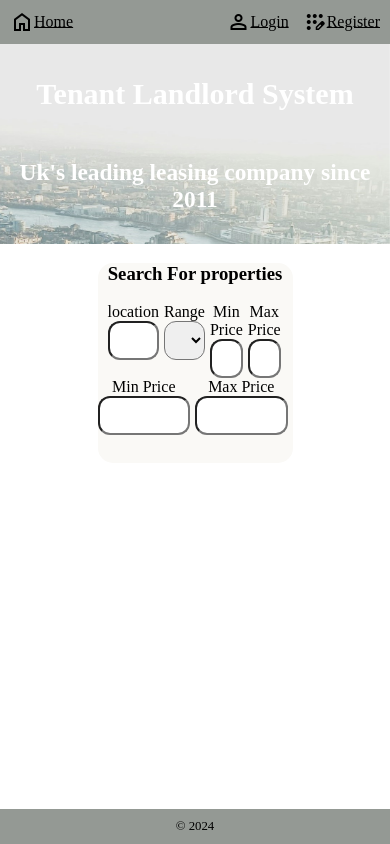
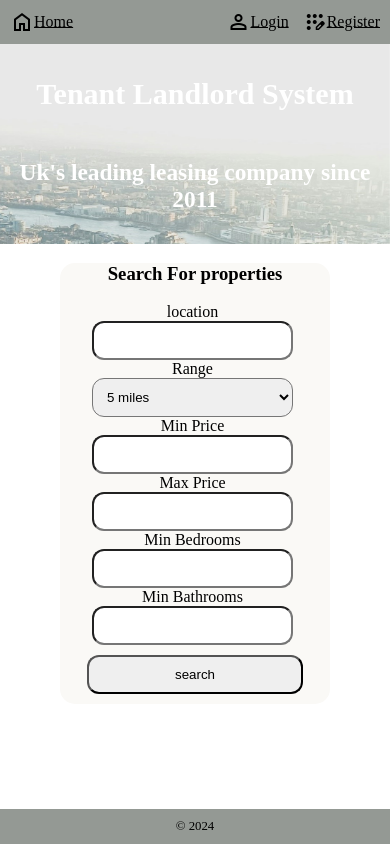
Before and after one commit to Sovietsupporter69/Tenant-landlord-system, a PHP site: page / in a window 390 px wide. Run offline with PHP 8.4, Linux system fonts and the light colour scheme.

Commit message:
search box css mobile

```diff
--- a/htdocs/css/desktop.css
+++ b/htdocs/css/desktop.css
@@ -5,3 +5,15 @@
 .search-box{
     margin-top: -150px;
 }
+.top-search,.left-search-box,.right-search-box,.bottom-search{
+    display: flex;
+    flex-direction: row;
+    margin-left: auto;
+    margin-right: auto;
+}
+.left-search-box{
+    padding-left: 10px;
+}
+.right-search-box{
+    padding-right: 10px;
+}
--- a/htdocs/css/global.css
+++ b/htdocs/css/global.css
@@ -62,6 +62,11 @@ span.material-symbols-outlined {
     margin-right: auto;
     border-radius: 15px;
     text-align: center;
+    min-width: 270px;
+}
+.home-search input[type="submit"]{
+    width: 80%;
+    margin: 10px;
 }
 .home-search input,.home-search select{
     border-radius: 12px;
@@ -79,18 +84,12 @@ span.material-symbols-outlined {
     padding-right: 5px;
     align-items: center;
 }
-.top-search,.left-search-box,.right-search-box,.bottom-search{
+/* .top-search,.left-search-box,.right-search-box,.bottom-search{
     display: flex;
     flex-direction: row;
     margin-left: auto;
     margin-right: auto;
-}
-.left-search-box{
-    padding-left: 10px;
-}
-.right-search-box{
-    padding-right: 10px;
-}
+} */
 #location{
     width: 100%;
 }
--- a/htdocs/index.php
+++ b/htdocs/index.php
@@ -46,14 +46,15 @@ require_once($_SERVER["DOCUMENT_ROOT"]."/private/banners/pre_auth.php")
             </div>
             <div class="bottom-search">
                 <div class="input-top">
-                    <label for="min-price">Min Price</label>
-                    <input type="number" name="min-bedrooms" id="min-price">
+                    <label for="min-price">Min Bedrooms</label>
+                    <input type="number" name="min-bedrooms" id="min-bedrooms">
                 </div>
                 <div class="input-top">
-                    <label for="max-price">Max Price</label>
-                    <input type="number" name="max-bedrooms" id="max-price">
+                    <label for="max-price">Min Bathrooms</label>
+                    <input type="number" name="max-bedrooms" id="max-bedrooms">
                 </div>
             </div>
+            <input type="submit" value="search">
         </form>
     </section>
 </main>
```
